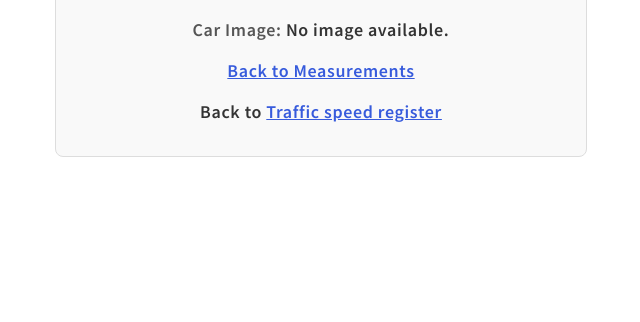
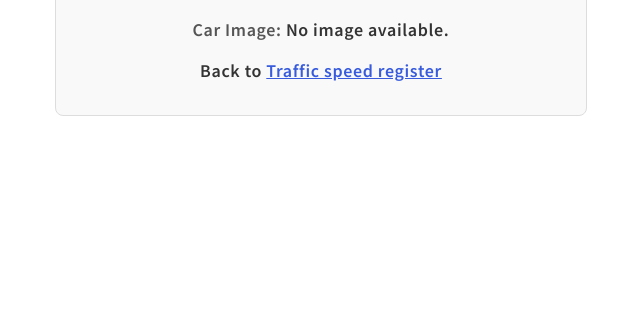
Before and after one commit to torebjerkan530599/Speed-Registry, a Django app: template measurements/templates/details.html in a window 1280 px wide. Shown: the part 120-442 px from the top of the page, without its empty margins (319-959 px from the left). Run offline with Django 5.2, Linux system fonts and the light colour scheme; the template is opened without the code that fills it, so the values that code supplies are empty.

Commit message:
update: link back to measurements only once instead of twice

```diff
--- a/measurements/templates/details.html
+++ b/measurements/templates/details.html
@@ -14,7 +14,6 @@
       <p><strong>Car Image:</strong> No image available.</p>
     {% endif %}
 
-  <p><a href="{% url 'measurements' %}">Back to Measurements</a></p>
   <p>Back to <a href="/measurements">Traffic speed register</a></p>
   </div>
 {% endblock %}
```
